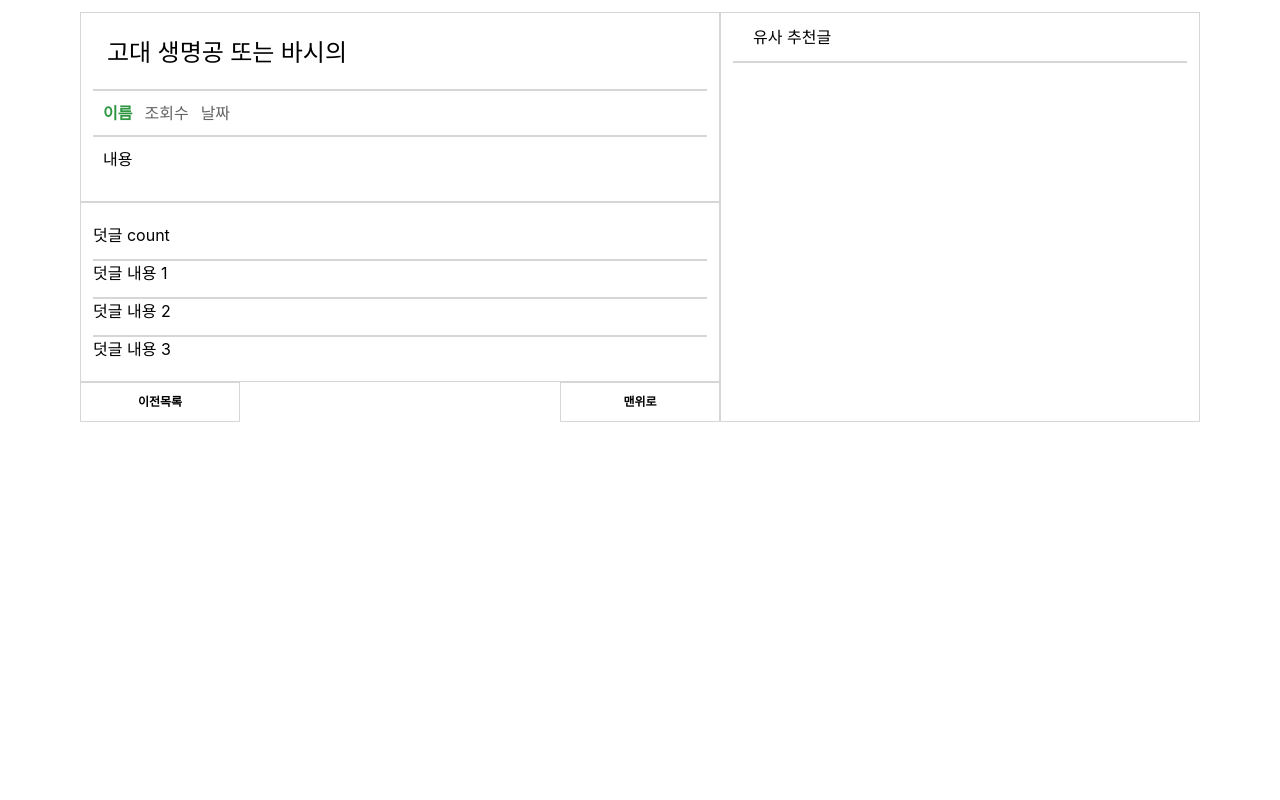
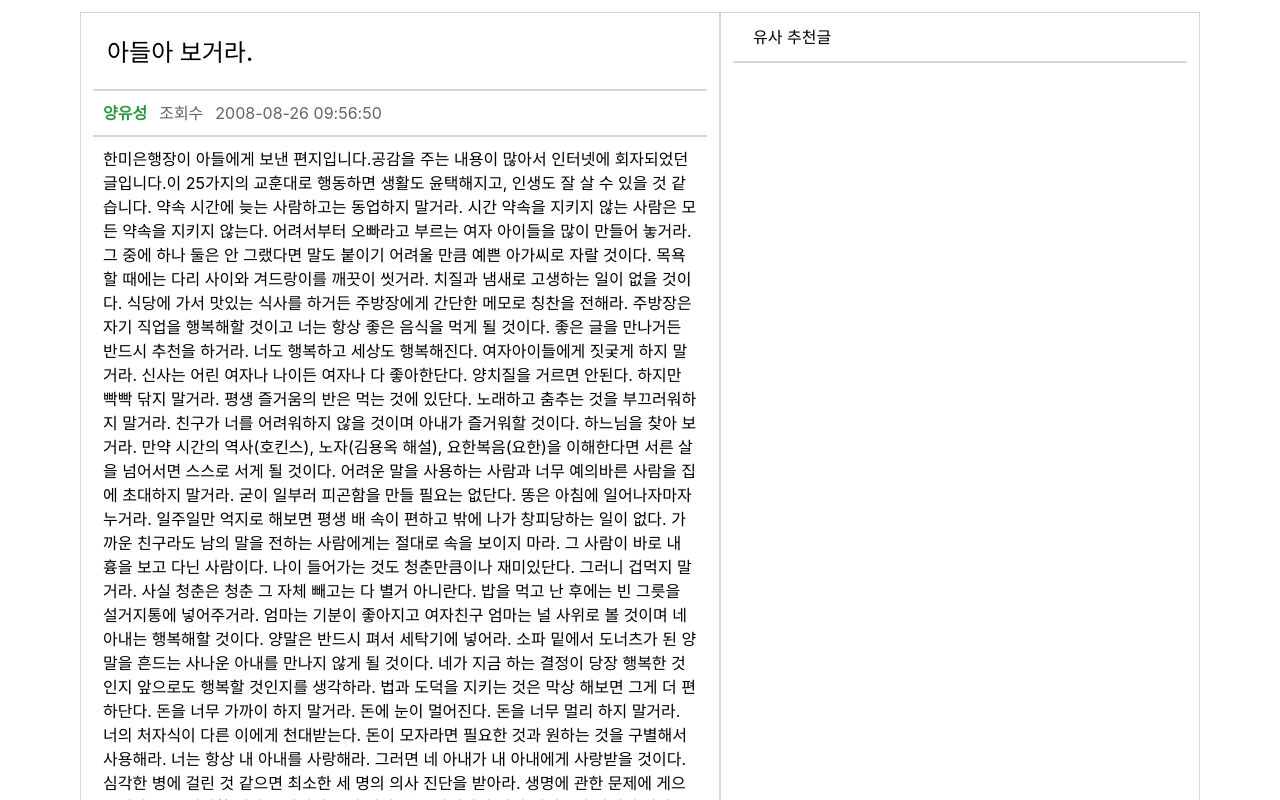
Before and after one commit to kimkimjunjun/Capston, a React (Create React App) app: page /board/191 in a window 1280 px wide. Shown: the top 800 px of the page. Built offline with nearby package versions, Linux system fonts and the light colour scheme.

Commit message:
로컬JSON 데이터화

```diff
--- a/src/App.js
+++ b/src/App.js
@@ -9,6 +9,7 @@ import Board from './pages/board';
 function App() {
   const [postData, setPostData] = useState([]); // postData를 배열로 초기화합니다.
   const [loading, setLoading] = useState(true);
+
 
   useEffect(() => {
     // JSON 파일의 경로를 설정합니다.
@@ -23,7 +24,7 @@ function App() {
         <BrowserRouter>
           <Routes>
             <Route path='/' element={<Home />} />
-            <Route path='/board/:item_idx' element={<Board postData={postData} />} />
+            <Route path='/board/:item_idx' element={<Board />} />
           </Routes>
         </BrowserRouter>
       </div>
--- a/src/component/post.jsx
+++ b/src/component/post.jsx
@@ -36,8 +36,8 @@ export default function Post() {
         <div className='w-full flex justify-center'>
             <div className='w-[40rem] border border-[#d6d6d6]'>
                 {currentItems.map((item, index) => (
-                    <Link to={`/board/${item._source.item_idx}`}>
-                        <div key={index} className='w-full p-3 pr-8'>
+                    <Link to={`/board/${item._source.item_idx}`} key={index}>
+                        <div className='w-full p-3 pr-8'>
                             <div className='w-full h-fit mb-5'>
                                 <div className='flex mb-2 space-x-2 font-bold'>
                                     <h1>{item._source.subject}</h1>
--- a/src/pages/board.jsx
+++ b/src/pages/board.jsx
@@ -3,24 +3,24 @@ import item from '../dummy/item.json';
 import '../App.css';
 import BackButton from '../component/backbutton';
 import TopButton from '../component/topbutton';
+import { useParams } from 'react-router-dom';
 
-export default function BoardComponents(postData) {
+export default function BoardComponents() {
     // 선택한 item_idx에 해당하는 게시글 찾기
+    const { item_idx } = useParams();
+
+    // 선택한 item_idx에 해당하는 게시글 찾기
+    const selectedPost = item.find((post) => post._source.item_idx === parseInt(item_idx));
 
 
+
+    const { subject, author_nick, created_at, contents, replies } = selectedPost._source;
+
     // 선택한 게시글이 없을 경우 예외 처리
-    if (!postData) {
+    if (!selectedPost) {
         return <div>게시글을 찾을 수 없습니다.</div>;
     }
-    const comments = [
-        { count: 5, content: "덧글 내용 1" },
-        { count: 3, content: "덧글 내용 2" },
-        { count: 2, content: "덧글 내용 3" },
-        // ... 다른 덧글들
-    ];
 
-
-    console.log(postData);
 
     return (
         <div className='w-full flex p-3 justify-center mx-auto'>
@@ -28,28 +28,28 @@ export default function BoardComponents(postData) {
                 <div className='w-[40rem] border border-[#d6d6d6] px-3 py-5'>
                     <div className='flex'>
                         <div className='w-0.5 h-3 text-red-600' />
-                        <h1 className='w-fit p-1 px-3 pb-5 text-2xl font-medium'>고대 생명공 또는 바시의</h1>
+                        <h1 className='w-fit p-1 px-3 pb-5 text-2xl font-medium'>{subject}</h1>
                     </div>
                     <div className='w-full h-0.5 bg-[#d6d6d6]' />
                     <div className='p-2.5 space-x-3 text-[#646464]'>
-                        <span className='text-[#2f9741] font-bold'>이름</span>
+                        <span className='text-[#2f9741] font-bold'>{author_nick}</span>
                         <span>조회수</span>
-                        <span>날짜</span>
+                        <span>{created_at}</span>
                     </div>
                     <div className='w-full h-0.5 bg-[#d6d6d6]' />
                     <div className='p-2.5'>
-                        내용
+                        {contents}
                     </div>
                 </div>
                 <div className='w-[40rem] border border-[#d6d6d6] px-3 py-5 space-y-3'>
                     <div>
-                        덧글 count
+                        덧글 <span className='text-[red]'>{replies.length}</span>
                     </div>
-                    {comments.map((comment, index) => (
+                    {replies.map((comment, index) => (
                         <div>
                             <div className='w-full h-0.5 bg-[#d6d6d6]' />
-                            <div>
-                                {comment.content}
+                            <div className='pt-3'>
+                                {comment}
                             </div>
                         </div>
                     ))}
--- /dev/null
+++ b/src/service/users/get/getUserInfo.js
@@ -0,0 +1,14 @@
+import axios from 'axios';
+
+const getUserInfo = async () => {
+    try {
+        let res = await axios.get('http://127.0.0.1:8000/');
+        return res.data;
+    } catch (e) {
+        console.log(e);
+        alert("정보를 가져오는데 실패했습니다. 관리자에게 문의 바랍니다.");
+        return null;
+    }
+}
+
+export default getUserInfo;
```
